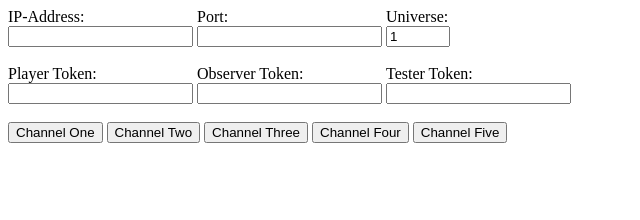
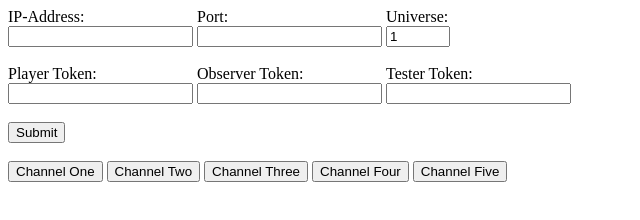
Before and after one commit to f4irline/csgo-artnet, a website: page public/index.html in a window 1280 px wide. Shown: the whole page, without its empty margins (0-640 px from the left). Drawn offline with nearby package versions, Linux system fonts and the light colour scheme.

Commit message:
Add jQuery import. Add submit button for form.

```diff
--- a/public/index.html
+++ b/public/index.html
@@ -3,10 +3,11 @@
   <head>
     <meta charset="utf-8">
     <title>Artnet Tester</title>
+    <script src="https://code.jquery.com/jquery-3.3.1.min.js" integrity="sha256-FgpCb/KJQlLNfOu91ta32o/NMZxltwRo8QtmkMRdAu8=" crossorigin="anonymous"></script>
     <link rel="stylesheet" type="text/css" href="style.css">
   </head>
   <body>
-    <form>
+    <form id="config" onsubmit={validate()}>
       <div class="wrapper">
         <div class="input">
           IP-Address:<br>
@@ -18,7 +19,7 @@
         </div>
         <div class="input">
           Universe:<br>
-          <input type="number" min="1" max="256" value="1">
+          <input type="number" name="universe" min="1" max="256" value="1">
         </div>
       </div>
       <br>
@@ -36,6 +37,12 @@
             <input type="text" name="testertoken"><br>
         </div>
       </div>
+      <br>
+      <div class="wrapper">
+        <div class="input">
+          <input type="submit">
+        </div>
+      </div>
     </form>
     <br>
     <button id="channelOne">Channel One</button>
```
